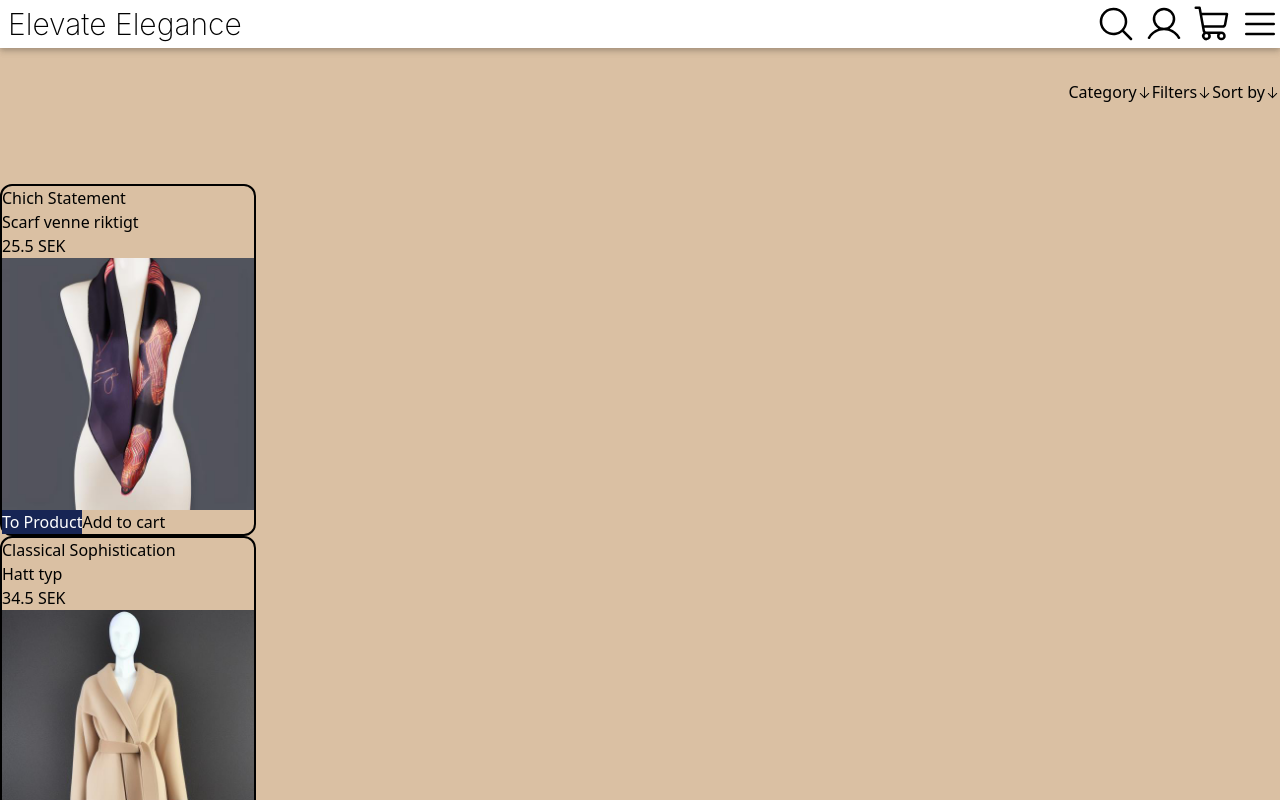
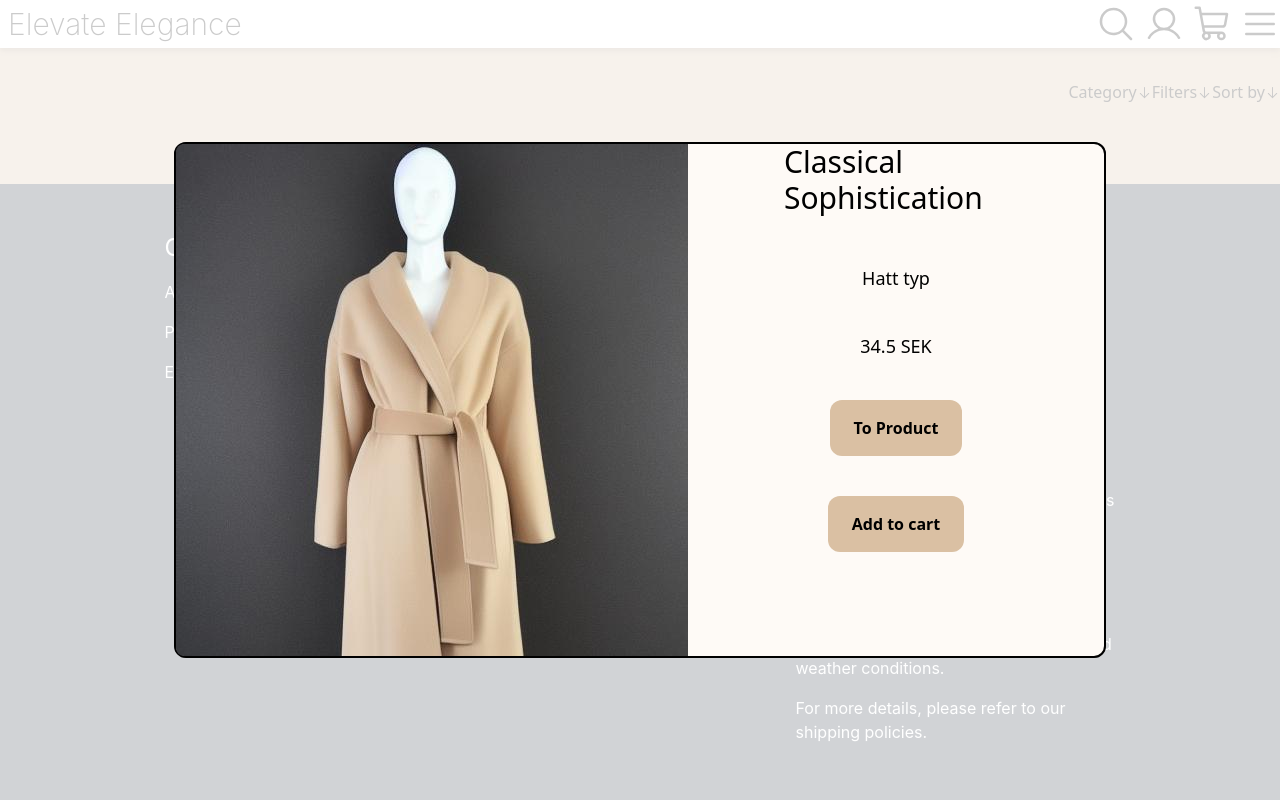
Before and after one commit to boel78/elevate-elegance, a React (Vite) app in the folder frontend/elevate/: page /cataloge in a window 1280 px wide. Shown: the top 800 px of the page. Built offline with nearby package versions, Linux system fonts and the light colour scheme.

Commit message:
Styleade homepageproduct

```diff
--- a/frontend/elevate/components/homePageProduct.jsx
+++ b/frontend/elevate/components/homePageProduct.jsx
@@ -1,38 +1,56 @@
-import React, { useEffect, useState, useContext } from 'react'
-import axios from 'axios'
-import { Link } from 'react-router-dom';
-import { MenuContext } from '../src/menuContext';
+import React, { useEffect, useState, useContext } from "react";
+import axios from "axios";
+import { Link } from "react-router-dom";
+import { MenuContext } from "../src/menuContext";
 
 export const HomePageProduct = (props) => {
-    const [img, setImg] = useState()
-    const {cart, setCart} = useContext(MenuContext)
+  const [img, setImg] = useState();
+  const { cart, setCart, setFocusingHomepageObject, focusingHomepageObject } =
+    useContext(MenuContext);
 
-    useEffect(() => {
-      setImg(props.data.image)
-    }, [])
+  useEffect(() => {
+    setImg(props.data.image);
+  }, []);
 
-    const addToCart = () => {
-      const product = props
+  const addToCart = () => {
+    const product = props;
 
-      setCart([...cart, product])
-      console.log(cart)
-    }
+    setCart([...cart, product]);
+    console.log(cart);
+  };
 
   return (
-    <div className="w-1/5 h-auto rounded-xl border-solid border-2 border-black">
-        <div>
-            <img />
-            <div>
-                <h2>{props.data.name}</h2>
-                <p>{props.data.description}</p>
-                <p>{props.data.price} SEK</p>
-                <img src={img}/>
-                <Link to={`/product/${props.data.id}`}>
-                  <button className='text-white bg-blue-950'>To Product</button>
-                </Link>
-                <button onClick={addToCart}>Add to cart</button>
+    <div
+      className="w-full h-auto flex fixed z-50 inset-0 items-center justify-center bg-white bg-opacity-55"
+      onClick={() => setFocusingHomepageObject(false)}
+    >
+      <div
+        className="rounded-xl flex border-black border-solid border-2 bg-superLightTan"
+        onClick={(e) => e.stopPropagation()}
+      >
+        <img src={img} className="rounded-l-lg" />
+        <div className="flex flex-col gap-12 mx-24 w-56">
+          <h2 className="font-medium text-3xl ">{props.data.name}</h2>
+          <div className="flex flex-col items-center gap-10">
+            <p className="text-lg">{props.data.description}</p>
+            <p className="text-lg">{props.data.price} SEK</p>
+            <div className="flex flex-col items-center gap-10">
+              <Link to={`/product/${props.data.id}`}>
+                <button className="text-black font-bold bg-lightTan py-4 px-6 rounded-xl hover:bg-darkBlue hover:text-white z-"
+                onClick={() => setFocusingHomepageObject(false)}>
+                  To Product
+                </button>
+              </Link>
+              <button
+                onClick={addToCart}
+                className="text-black font-bold bg-lightTan py-4 px-6 rounded-xl hover:bg-darkBlue hover:text-white"
+              >
+                Add to cart
+              </button>
             </div>
+          </div>
         </div>
+      </div>
     </div>
-  )
-}
+  );
+};
--- a/frontend/elevate/pages/Homepage/homePage.jsx
+++ b/frontend/elevate/pages/Homepage/homePage.jsx
@@ -12,16 +12,24 @@
 
 export const HomePage = () => {
   const [topProducts, setTopProducts] = useState([]);
+  const [focusedObject, setFocusedObject] = useState(null);
   const {
     sideMenuActive,
     cartMenuActive,
     profileMenuActive,
     searchMenuActive,
+    focusingHomepageObject,
+    setFocusingHomepageObject,
   } = useContext(MenuContext);
 
   useEffect(() => {
     setTopProducts(PRODUCTS);
   }, []);
+
+  const handleFocusObject = (element) => {
+    setFocusingHomepageObject(!focusingHomepageObject);
+    setFocusedObject(element);
+  };
 
   return (
     <div className="flex-col bg-superLightTan">
@@ -44,11 +52,16 @@
         <p className="text-[80px] underline text-darkBlue text-center pb-[131px] pt-[54px]">
           Best Sellers
         </p>
-        <div className="flex justify-center gap-3 w-full">
+        <div className="flex justify-center gap-7">
           {topProducts.map(
             (element) =>
               element.isTopSeller && (
-                <HomePageProduct key={element.id} data={element} />
+                <img
+                  src={element.image}
+                  key={element.id}
+                  className="rounded-lg max-w-64"
+                  onClick={() => handleFocusObject(element)}
+                />
               )
           )}
           {/*<img src="/images/ClassicSophistication.jpeg" className="w-1/5 h-auto rounded-xl border-solid border-2 border-black"/>
@@ -63,7 +76,7 @@
             src="/images/Effortless Charm.jpeg"
             className="h-full w-full object-cover"
           />
-          <Link to='cataloge/Jewellery'>
+          <Link to="cataloge/Jewellery">
             <button className="absolute inset-0 w-40 h-12 m-auto bg-lightTan px-5 py-2 rounded text-black font-inter hover:bg-darkBlue hover:text-white flex items-center justify-center">
               Shop Jewellery
             </button>
@@ -71,7 +84,7 @@
         </div>
         <div className="w-1/2 h-1/4 relative">
           <img src="/images/Modern Classic.jpeg" className="h-full w-full" />
-          <Link to='cataloge/Bags'>
+          <Link to="cataloge/Bags">
             <button className="absolute inset-0 w-40 h-12 m-auto bg-lightTan px-5 py-2 rounded text-black font-inter hover:bg-darkBlue hover:text-white flex items-center justify-center">
               Shop Bags
             </button>
@@ -82,7 +95,7 @@
             src="/images/Sculpted Sophistication.jpeg"
             className="h-full w-full"
           />
-          <Link to='cataloge/Shoes'>
+          <Link to="cataloge/Shoes">
             <button className="absolute inset-0 w-40 h-12 m-auto bg-lightTan px-5 py-2 rounded text-black font-inter hover:bg-darkBlue hover:text-white flex items-center justify-center">
               Shop Shoes
             </button>
@@ -90,7 +103,7 @@
         </div>
         <div className="w-1/2 h-1/4 relative">
           <img src="/images/Regal Splendor.jpeg" className="h-full w-full" />
-          <Link to='cataloge/Clothing'>
+          <Link to="cataloge/Clothing">
             <button className="absolute inset-0 w-40 h-12 m-auto bg-lightTan px-5 py-2 rounded text-black font-inter hover:bg-darkBlue hover:text-white flex items-center justify-center">
               Shop Clothing
             </button>
@@ -178,6 +191,7 @@
       {cartMenuActive && <Cart />}
       {profileMenuActive && <Profile />}
       {searchMenuActive && <Search />}
+      {focusingHomepageObject && <HomePageProduct data={focusedObject} />}
     </div>
   );
 };
--- a/frontend/elevate/src/menuContext.jsx
+++ b/frontend/elevate/src/menuContext.jsx
@@ -8,6 +8,7 @@
   const [searchMenuActive, setSearchMenuActive] = useState(false);
   const [profileMenuActive, setProfileMenuActive] = useState(false);
   const [filteredProducts, setFilteredProducts] = useState("Clothing");
+  const [focusingHomepageObject, setFocusingHomepageObject] = useState(false)
   const [currentUser, setCurrentUser] = useState(null);
   const [cart, setCart] = useState([]);
   const noMenus = () => {
@@ -30,7 +31,9 @@
     profileMenuActive,
     setProfileMenuActive,
     setSearchMenuActive,
-    searchMenuActive
+    searchMenuActive,
+    focusingHomepageObject,
+    setFocusingHomepageObject
   };
   return (
     <MenuContext.Provider value={contextValue}>
```
Also changed, not shown: frontend/elevate/components/layout.jsx (added).
